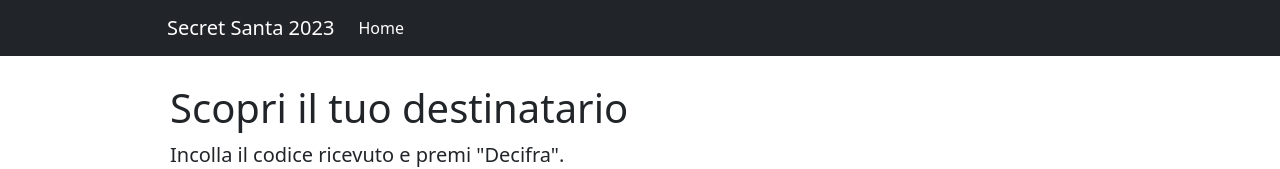
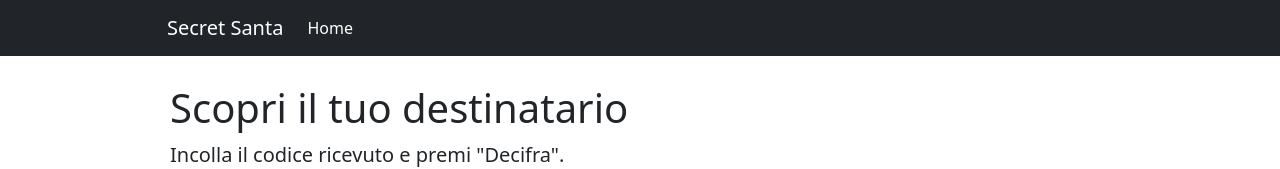
Before and after one commit to zorzr/secret-santa, a plain HTML site: page index.html in a window 1280 px wide. Shown: the top 169 px of the page. Drawn offline with nearby package versions, Linux system fonts and the light colour scheme.

Commit message:
Removed year reference

```diff
--- a/index.html
+++ b/index.html
@@ -18,7 +18,7 @@
 <!-- NAVBAR -->
 <nav class="navbar navbar-expand-lg navbar-dark fixed-top bg-dark">
     <div class="container">
-      <a class="navbar-brand" href="#">Secret Santa 2023</a>
+      <a class="navbar-brand" href="#">Secret Santa</a>
       <button class="navbar-toggler" type="button" data-bs-toggle="collapse" data-bs-target="#navbarCollapse" aria-controls="navbarCollapse" aria-expanded="false" aria-label="Toggle navigation">
         <span class="navbar-toggler-icon"></span>
       </button>
```
